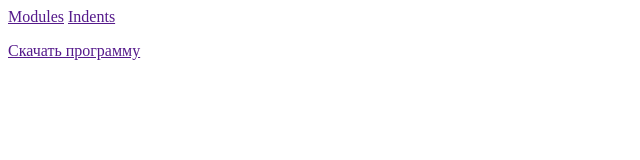
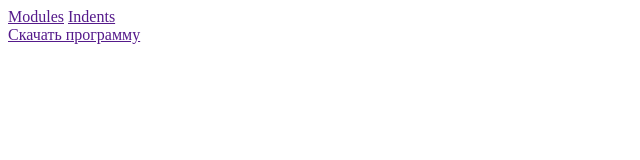
Before and after one commit to SafiyaBS/rep, a plain HTML site: page Project_Skill/index.html in a window 1280 px wide. Shown: the whole page, without its empty margins (0-640 px from the left). Drawn offline with Linux system fonts and the light colour scheme.

Commit message:
Update index.html

```diff
--- a/Project_Skill/index.html
+++ b/Project_Skill/index.html
@@ -10,7 +10,7 @@
 
 <body>
     <a href="">Modules</a> <a href="">Indents</a>
-    <p><a href="" download>Скачать программу</a></p>
+    <div><a href="" download>Скачать программу</a></div>
 
 
 
```
